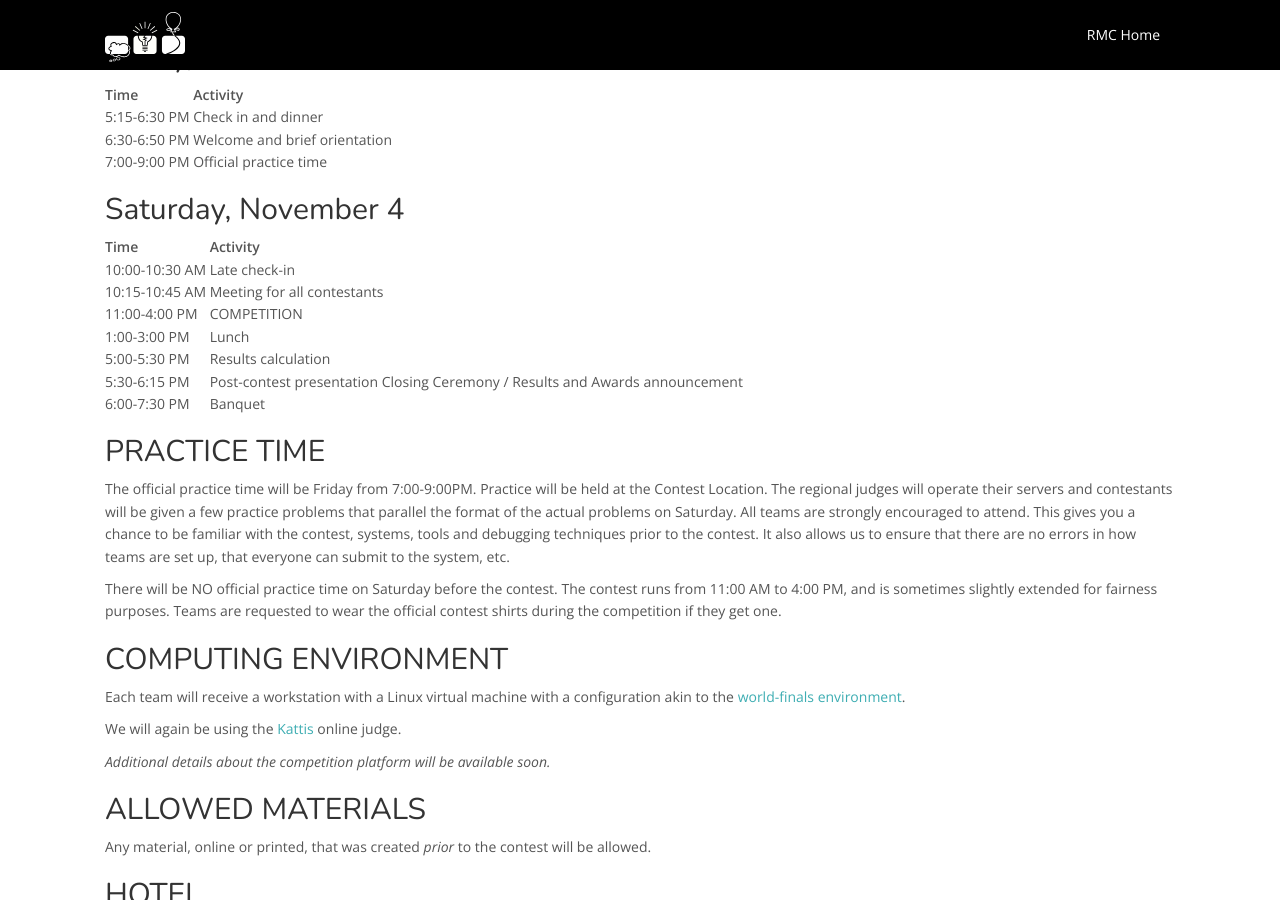
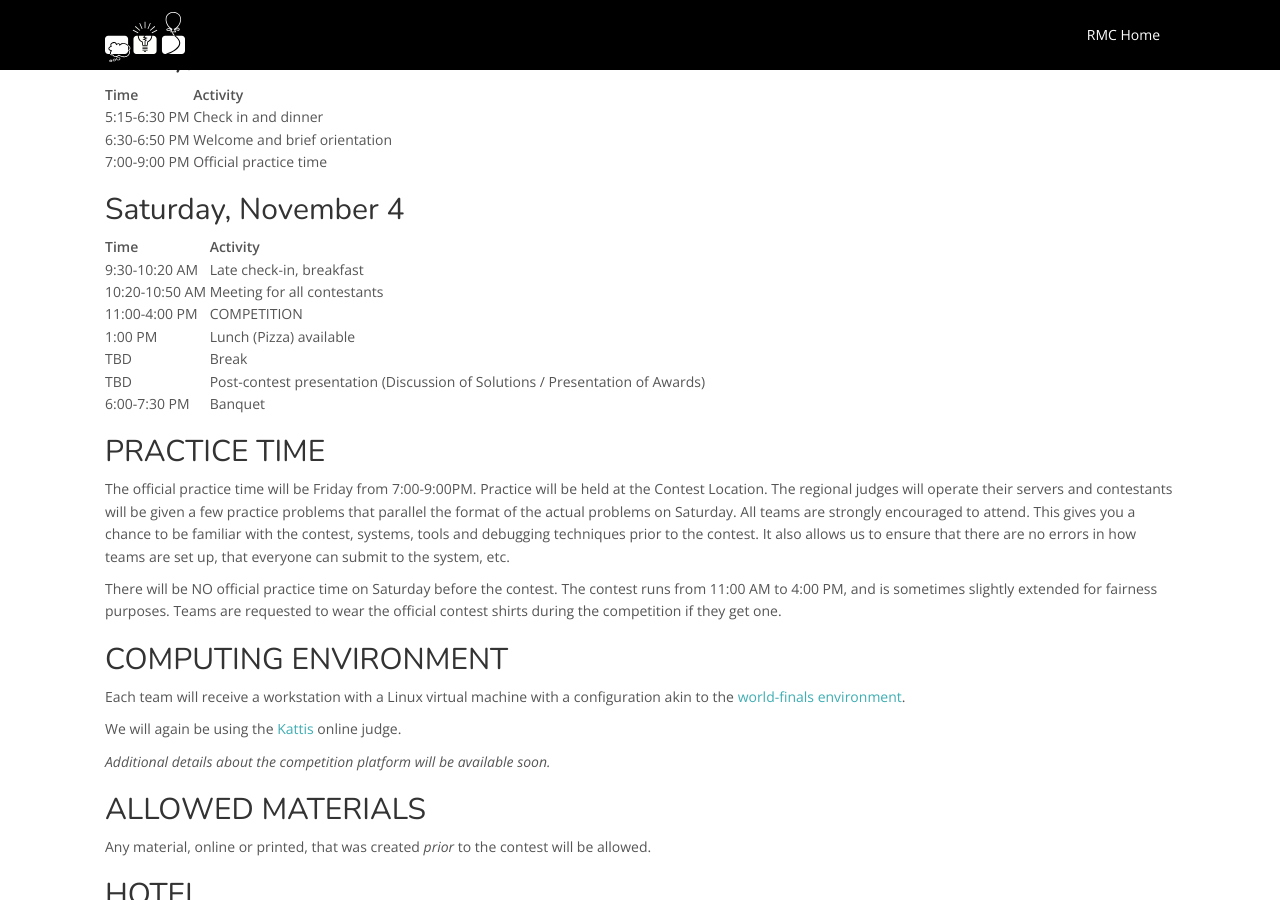
Before and after one commit to icpc/na-rocky-mountain-web, a Jekyll site: the page built from docs/byu/index.md, in a window 1280 px wide and 900 px high, scrolled down 796 px. Built offline with Jekyll 4.4.1, drawn with Linux system fonts in a browser that asks for light colours; nearby versions of some CDN libraries; our own code applies the rules of GitHub Pages for plain Markdown files.

Commit message:
byu pdates

```diff
--- a/docs/byu/index.md
+++ b/docs/byu/index.md
@@ -41,12 +41,12 @@ All contest activities will be hosted at the contest location (3350 TMCB). See a
 
 | Time       |     | Activity                              |
 | ---------- | --- | ------------------------------------- |
-| 10:00-10:30 AM |     | Late check-in  |
-| 10:15-10:45 AM |     | Meeting for all contestants           |
+| 9:30-10:20 AM |     | Late check-in, breakfast  |
+| 10:20-10:50 AM |     | Meeting for all contestants           |
 | 11:00-4:00 PM |     | COMPETITION |
-| 1:00-3:00 PM  |     | Lunch           |
-| 5:00-5:30 PM  |     | Results calculation                   |
-| 5:30-6:15 PM  |     | Post-contest presentation Closing Ceremony / Results and Awards announcement       |
+| 1:00 PM  |     | Lunch (Pizza) available    |
+| TBD  |     | Break                   |
+| TBD  |     | Post-contest presentation (Discussion of Solutions / Presentation of Awards) |
 | 6:00-7:30 PM  |     | Banquet |
 
 ## PRACTICE TIME
```
